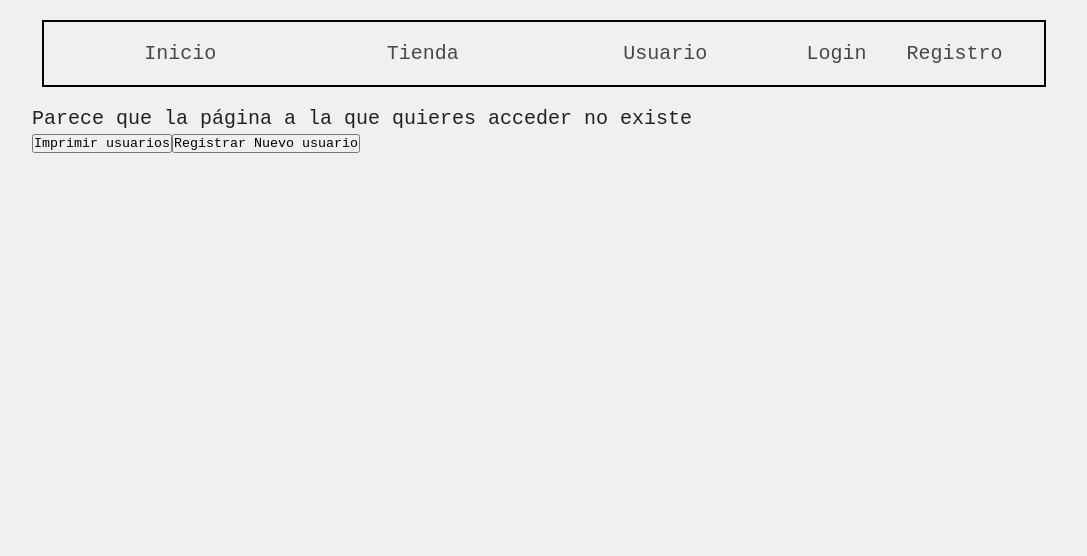
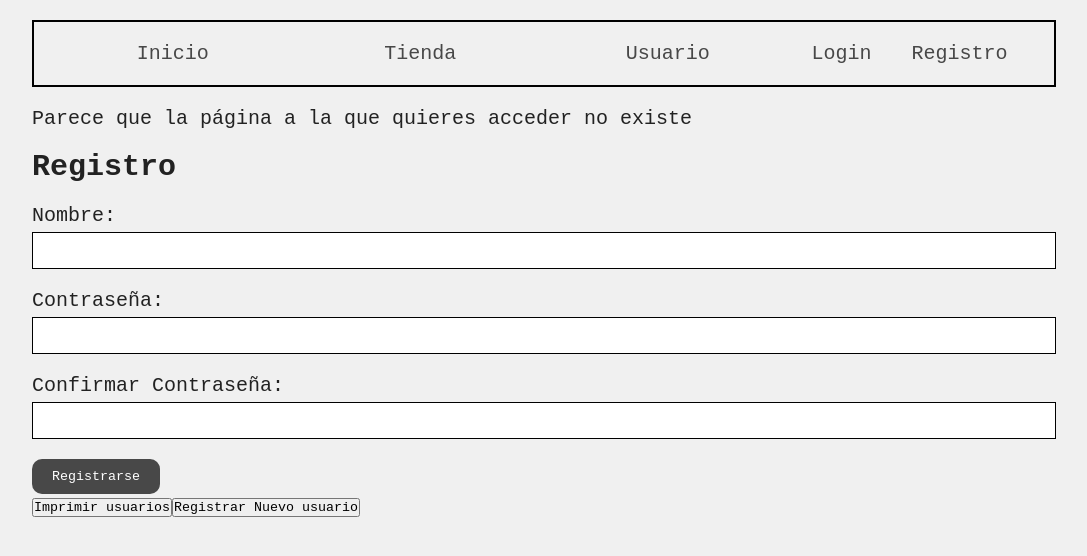
Before and after one commit to WilsonMachado/bit02spa, a React (Vite) app: page / in a window 1280 px wide. Shown: the top 556 px of the page, without its empty margins (96-1183 px from the left). Built offline with nearby package versions, Linux system fonts and the light colour scheme.

Commit message:
se crea formulario de registro, falta añadirle hooks

```diff
--- a/src/App.css
+++ b/src/App.css
@@ -27,13 +27,14 @@ a:hover{
     text-decoration: none;
     color: #fff;
     background-color: #222222;
+    border-radius: 10px;
 
 }
 
 .navegacion{
     display: grid;
     grid-template-columns: repeat(4, 1fr);
-    margin: 20px 10px;
+    margin: 20px 0px;
     padding: 10px 15px;
     border: 2px solid #000;
 }
@@ -41,5 +42,52 @@ a:hover{
 .navegacion div{
     display: grid;
     grid-template-columns: repeat(2, 1fr);
+    align-content: center;
 
 }
+
+/** Estilos para el formulario */
+
+.register-form {
+    margin: 0 auto;
+    padding: 0;
+    box-sizing: border-box;
+    max-width: 1024px;
+    font-family: 'Courier Prime', monospace;
+    font-size: 2rem;
+    background-color: #f0f0f0;
+    color: #222222;
+  }
+
+  .register-form h2 {
+    margin: 20px 0;
+  }
+
+  .register-form .form-group {
+    margin-bottom: 20px;
+  }
+
+  .register-form label {
+    display: block;
+    margin-bottom: 5px;
+  }
+
+  .register-form input[type='text'],
+  .register-form input[type='email'],
+  .register-form input[type='password'] {
+    width: 100%;
+    padding: 10px;
+    border: 1px solid #000;
+  }
+
+  .register-form button {
+    padding: 10px 20px;
+    background-color: #484848;
+    color: #fff;
+    border: none;
+    border-radius: 10px;
+  }
+
+  .register-form button:hover {
+    background-color: #222222;
+  }
--- a/src/App.jsx
+++ b/src/App.jsx
@@ -10,6 +10,7 @@ import { HomePage } from './components/Pages/HomePage';
 import { ShopPage } from './components/Pages/ShopPage';
 import { UserPage } from './components/Pages/UserPage';
 import { NotFoundPage } from './components/Pages/NotFoundPage';
+import { RegisterPage } from './components/Pages/RegisterPage';
 
 function App() {
 
@@ -135,12 +136,13 @@ function App() {
                     <RouteWatchdog currentUser={currentUser}>
                       <UserPage currentUser={currentUser}/>
                     </RouteWatchdog>
-                  } />
+                    }
+                  />
                   <Route path='*' element={<NotFoundPage/>}/>
                 </Routes>
 
 
-
+              <RegisterPage></RegisterPage>
 
 
 
--- /dev/null
+++ b/src/components/Pages/RegisterPage.jsx
@@ -0,0 +1,22 @@
+import React from 'react'
+
+export const RegisterPage = () => {
+  return (
+    <form className="register-form">
+      <h2>Registro</h2>
+      <div className="form-group">
+        <label htmlFor="name">Nombre:</label>
+        <input type="text" id="name" name="name" />
+      </div>
+      <div className="form-group">
+        <label htmlFor="password">Contraseña:</label>
+        <input type="password" id="password" name="password" />
+      </div>
+      <div className="form-group">
+        <label htmlFor="confirmPassword">Confirmar Contraseña:</label>
+        <input type="password" id="confirmPassword" name="confirmPassword" />
+      </div>
+      <button type="submit">Registrarse</button>
+    </form>
+  )
+}
```
